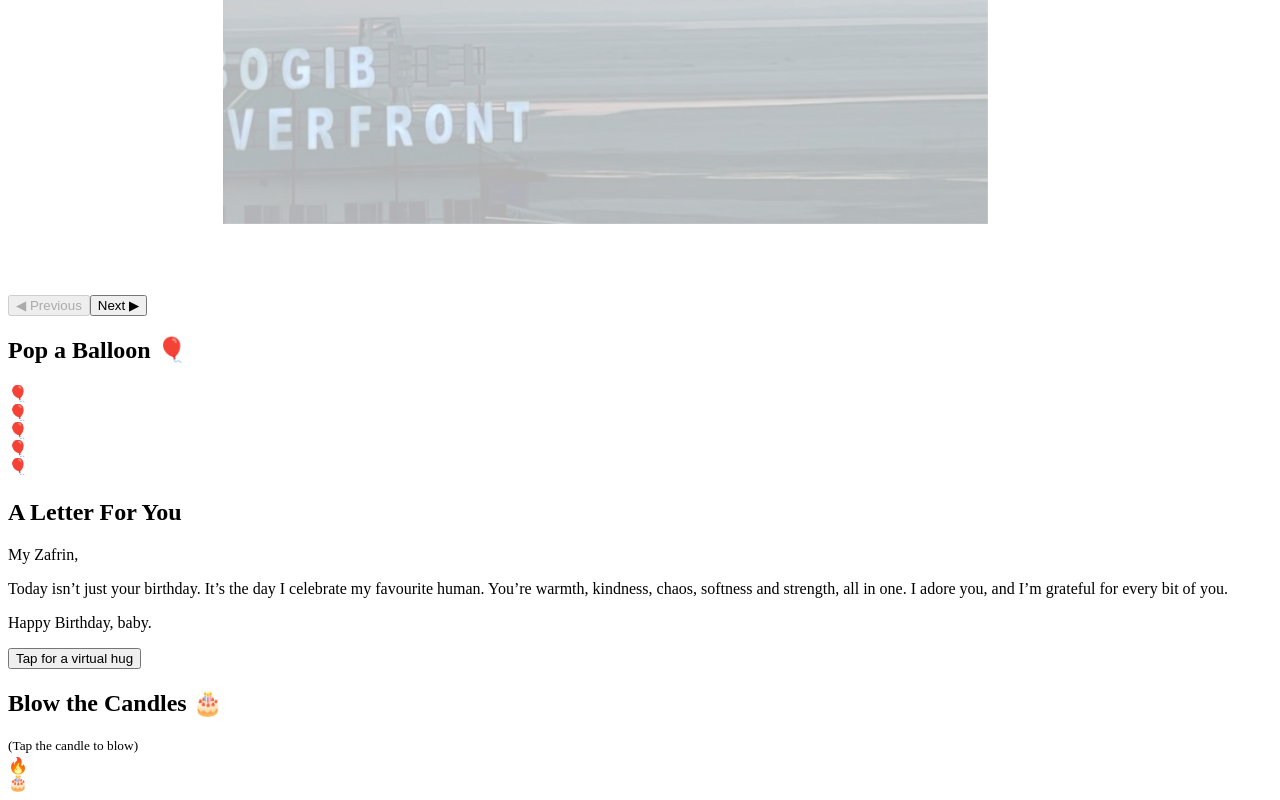
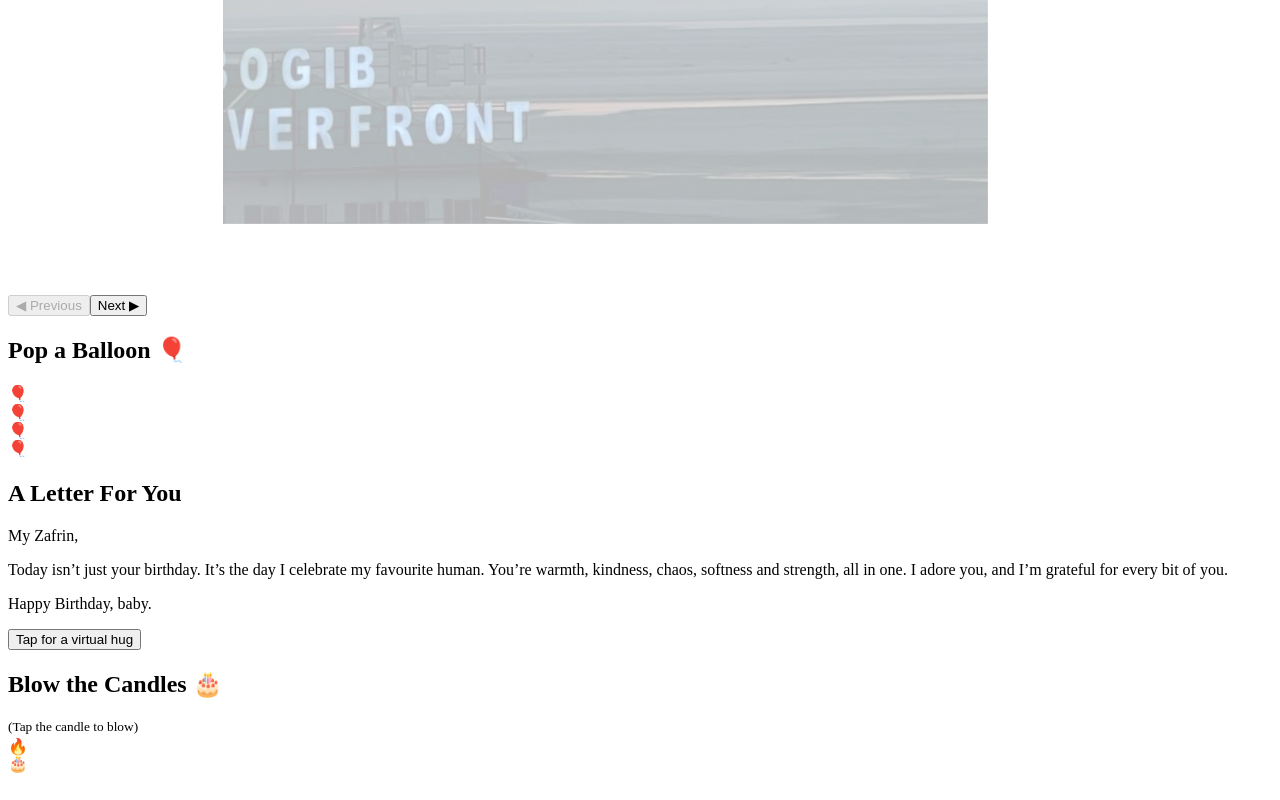
Before and after one commit to Wajahat5/zafrin_birthday_25, a React (Vite) app: page / in a window 1280 px wide. Shown: the part 1793-2593 px from the top of the page. Built offline with nearby package versions, Linux system fonts and the light colour scheme; the HTML template or start-up script is replaced by a standard one.

Commit message:
removed balloon

```diff
--- a/src/App.jsx
+++ b/src/App.jsx
@@ -487,7 +487,6 @@ export default function App() {
               'Your smile makes everything better 😊',
               'I love you endlessly ❤️',
               'You are my sunshine ☀️',
-              'Forever grateful for you 🌸',
             ].map((msg, i) => (
               <div key={i} className='w-40 h-56 flex flex-col items-center'>
                 <motion.div
```
